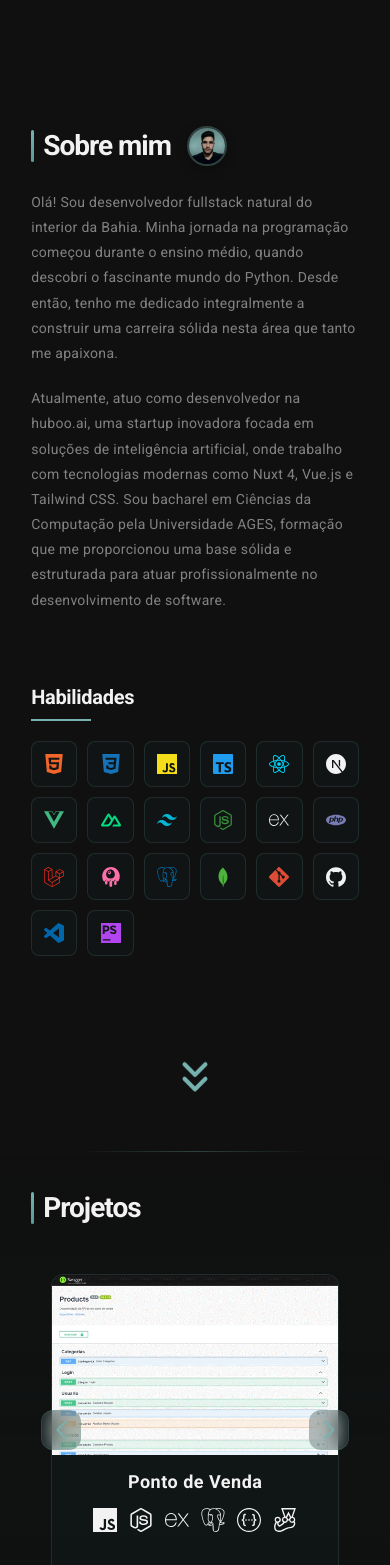
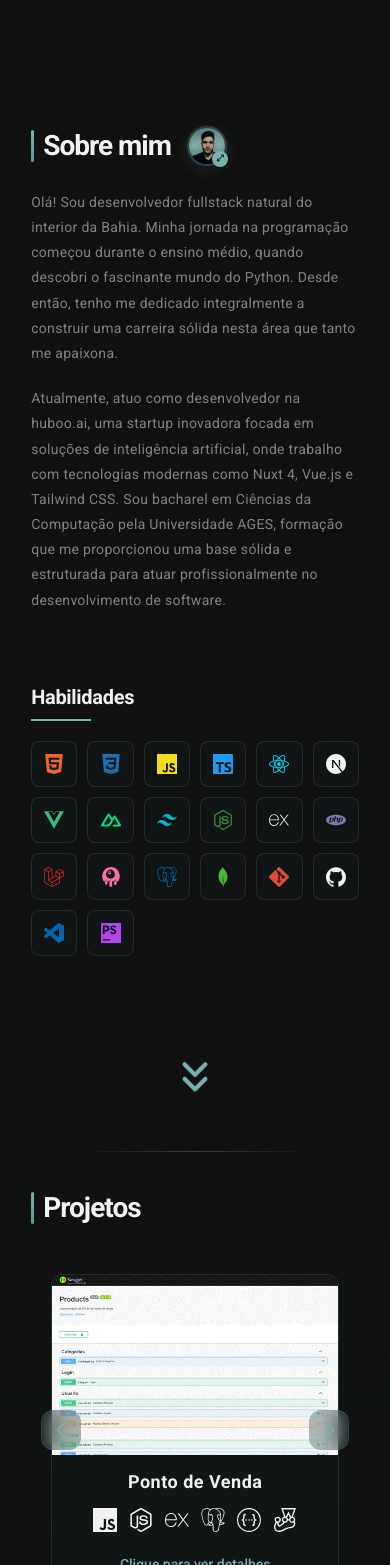
Before and after one commit to nsRenan/portfolio, a Next.js app: page / in a window 390 px wide. Shown: the part 923-2488 px from the top of the page. Built offline with nearby package versions, Linux system fonts and the light colour scheme; no server answers.

Commit message:
feat: enhance card interactions with hover effects and animations for improved user experience

```diff
--- a/src/app/components/ProjetoCard/projetoCard.module.css
+++ b/src/app/components/ProjetoCard/projetoCard.module.css
@@ -99,6 +99,24 @@
     transform: translateY(0);
 }
 
+@media (hover: none) {
+    .verMais {
+        opacity: 1;
+        transform: translateY(0);
+    }
+
+    .card::before {
+        opacity: 1;
+    }
+
+    .card:active {
+        background: var(--surface-hover);
+        border-color: var(--border-hover);
+        transform: scale(0.98);
+        box-shadow: 0 8px 24px var(--shadow);
+    }
+}
+
 @media (max-width: 870px){
     .card {
         width: 340px;
--- a/src/app/components/Sobre/sobre.module.css
+++ b/src/app/components/Sobre/sobre.module.css
@@ -115,12 +115,43 @@
         width: 48px;
         height: 48px;
         border-radius: 50%;
-        overflow: hidden;
+        overflow: visible;
         cursor: pointer;
         transition: all 0.4s cubic-bezier(0.4, 0, 0.2, 1);
         border: 2px solid rgba(118, 178, 176, 0.3);
         box-shadow: 0 4px 12px rgba(0, 0, 0, 0.3);
         flex-shrink: 0;
+        animation: pulseHint 2.5s ease-in-out 1s 3;
+    }
+
+    @keyframes pulseHint {
+        0%, 100% { box-shadow: 0 4px 12px rgba(0, 0, 0, 0.3); }
+        50% { box-shadow: 0 4px 16px rgba(118, 178, 176, 0.6), 0 0 0 4px rgba(118, 178, 176, 0.2); }
+    }
+
+    .fotoMiniatura::after {
+        content: '⤢';
+        position: absolute;
+        bottom: -3px;
+        right: -3px;
+        width: 16px;
+        height: 16px;
+        background: var(--verde);
+        color: var(--background);
+        border-radius: 50%;
+        font-size: 9px;
+        display: flex;
+        align-items: center;
+        justify-content: center;
+        line-height: 1;
+        font-weight: bold;
+        transition: opacity 0.3s ease;
+        z-index: 5;
+    }
+
+    .fotoMiniatura.expandida::after {
+        content: '✕';
+        font-size: 8px;
     }
 
     .fotoMiniatura img {
@@ -129,6 +160,7 @@
         object-fit: cover;
         filter: grayscale(30%);
         transition: filter 0.3s ease;
+        border-radius: 50%;
     }
 
     .fotoMiniatura.expandida {
@@ -142,6 +174,7 @@
 
     .fotoMiniatura.expandida img {
         filter: grayscale(0%);
+        border-radius: 10px;
     }
 
     .tituloWrapper {
--- a/src/app/components/Trajetoria/trajetoria.module.css
+++ b/src/app/components/Trajetoria/trajetoria.module.css
@@ -119,6 +119,23 @@
   }
 }
 
+@media (hover: none) {
+  .verMais {
+    opacity: 1;
+    transform: translateX(0);
+  }
+
+  .card:active {
+    background: var(--surface-hover);
+    border-color: var(--border-hover);
+    transform: scale(0.98);
+  }
+
+  .card::before {
+    opacity: 1;
+  }
+}
+
 @media (max-width: 768px) {
   .trajetoriaGrid {
     grid-template-columns: repeat(auto-fit, minmax(240px, 1fr));
```
